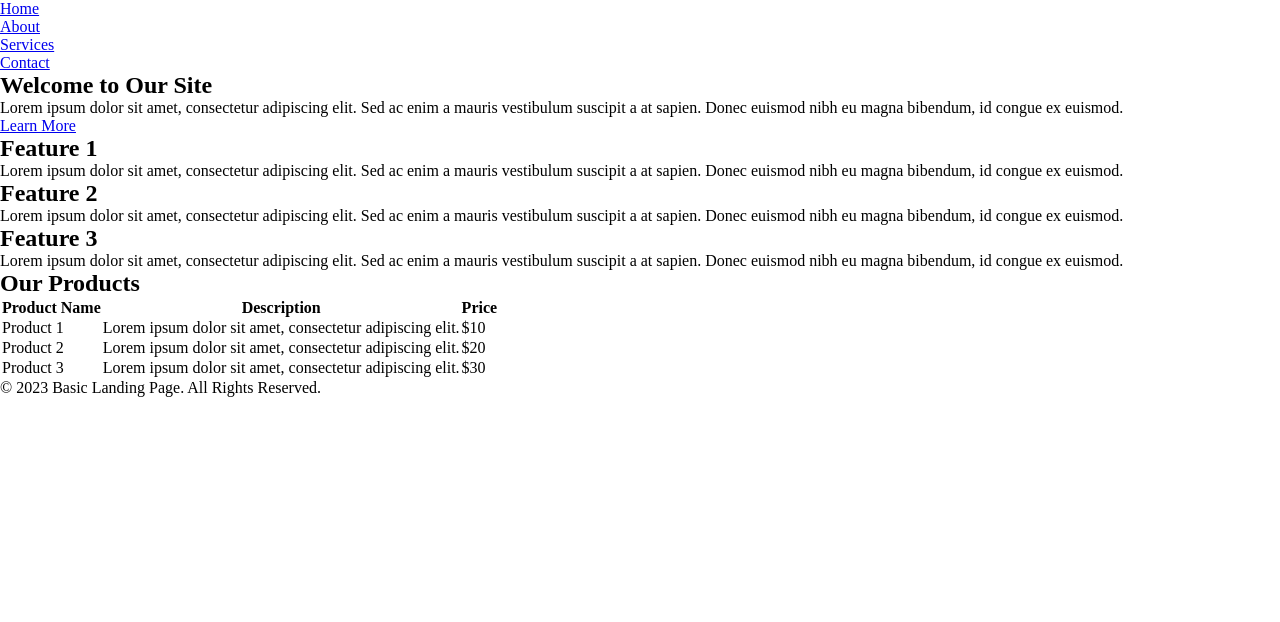
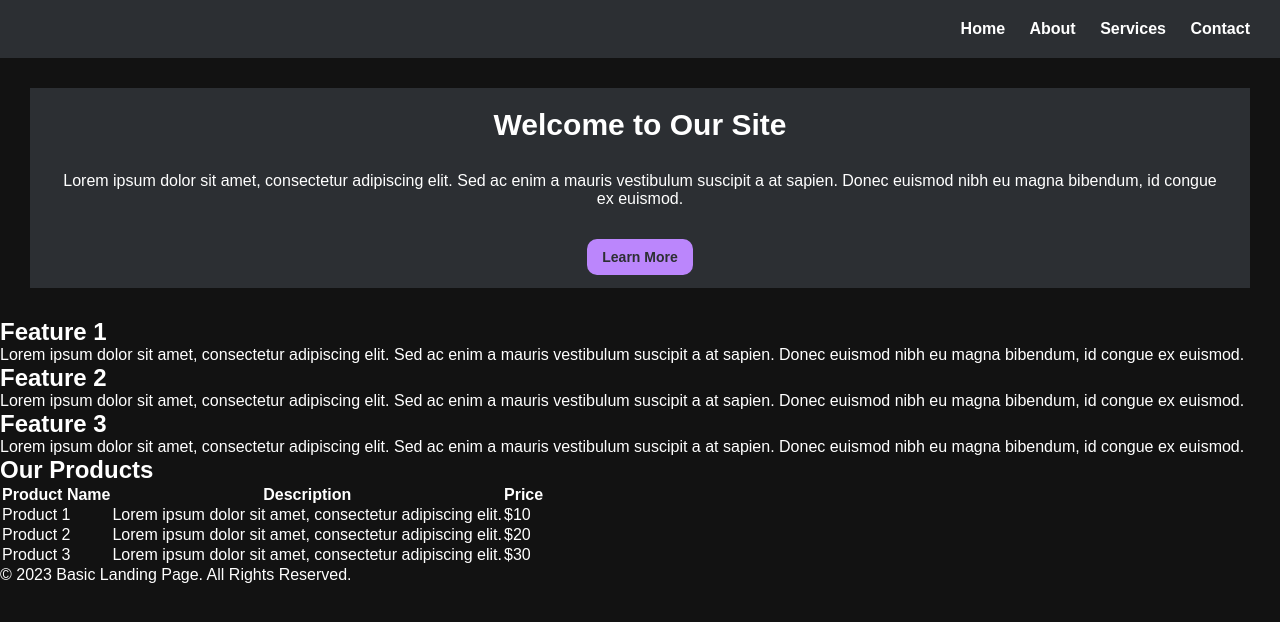
Before and after one commit to rtio/landing-page-challenge, a plain HTML site: page index.html in a window 1280 px wide. Drawn offline with Linux system fonts and the light colour scheme.

Commit message:
add style on welcome section

```diff
--- a/style.css
+++ b/style.css
@@ -23,8 +23,82 @@
 }
 
 /* reset styles */
+@import url('https://fonts.googleapis.com/css2?family=Roboto:ital,wght@0,300;0,500;1,400&family=Ubuntu:wght@400;500;700&display=swap');
+
 * {
     margin: 0;
     padding: 0;
     box-sizing: border-box;
 }
+
+body{
+    font-family: "Ubuntu", sans-serif;
+    background-color: var(--background);
+    color: var(--on-surface);
+}
+
+nav ul {
+    list-style: none;
+    margin: 0;
+    padding: 10px 20px;
+    background-color: var(--surface);
+    text-align: end;
+  }
+
+  nav li {
+    display: inline-block;
+    margin: 0;
+  }
+
+  nav a {
+    display: inline-block;
+    padding: 10px;
+    color: #fff;
+    text-decoration: none;
+    font-weight: bold;
+  }
+
+  nav a:hover {
+   color: var(--primary);
+  }
+
+  .feature{
+    font-size: 24px;
+}
+
+/* welcome section*/
+
+  .welcome{
+    height: 200px;
+    background-color: var(--surface);
+    margin: 30px;
+    display: inline-block;
+    text-align: center;
+  }
+
+  .welcome-title{
+    font-size: 30px;
+    font-weight: bold;
+    margin: 20px;
+  }
+
+  .welcome  p{
+    display: flex;
+    padding: 10px 20px 30px 20px;
+    margin: 10px
+  }
+
+  .welcome a{
+    margin: auto;
+    background-color: var(--primary);
+    color: var(--surface);
+    font-weight: bold;
+    font-size: 14px;
+    text-decoration: none;
+    padding: 10px 15px;
+    border-radius: 10px;
+ }
+
+  .welcome a:hover{
+    background-color: var(--primary-light);
+  }
```
